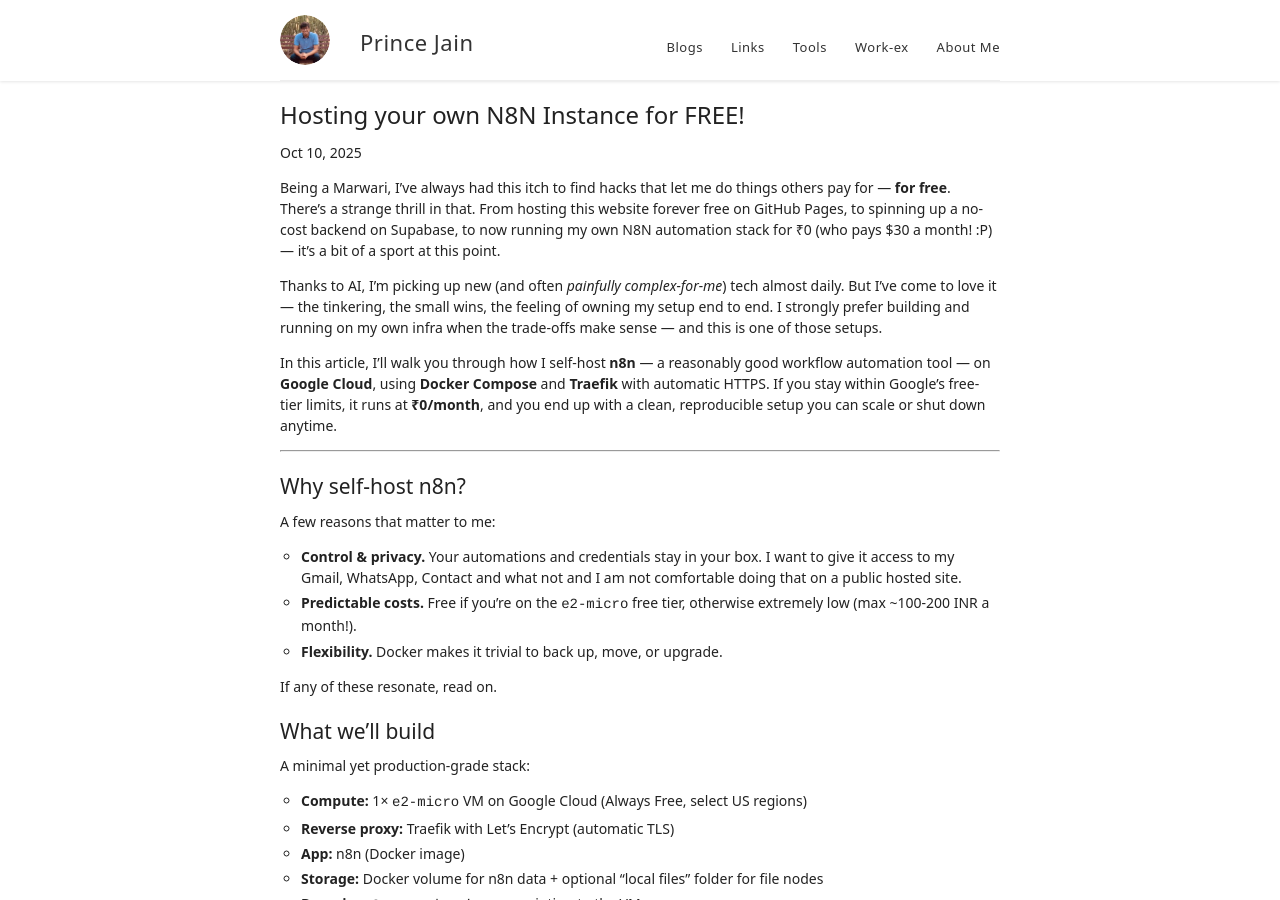
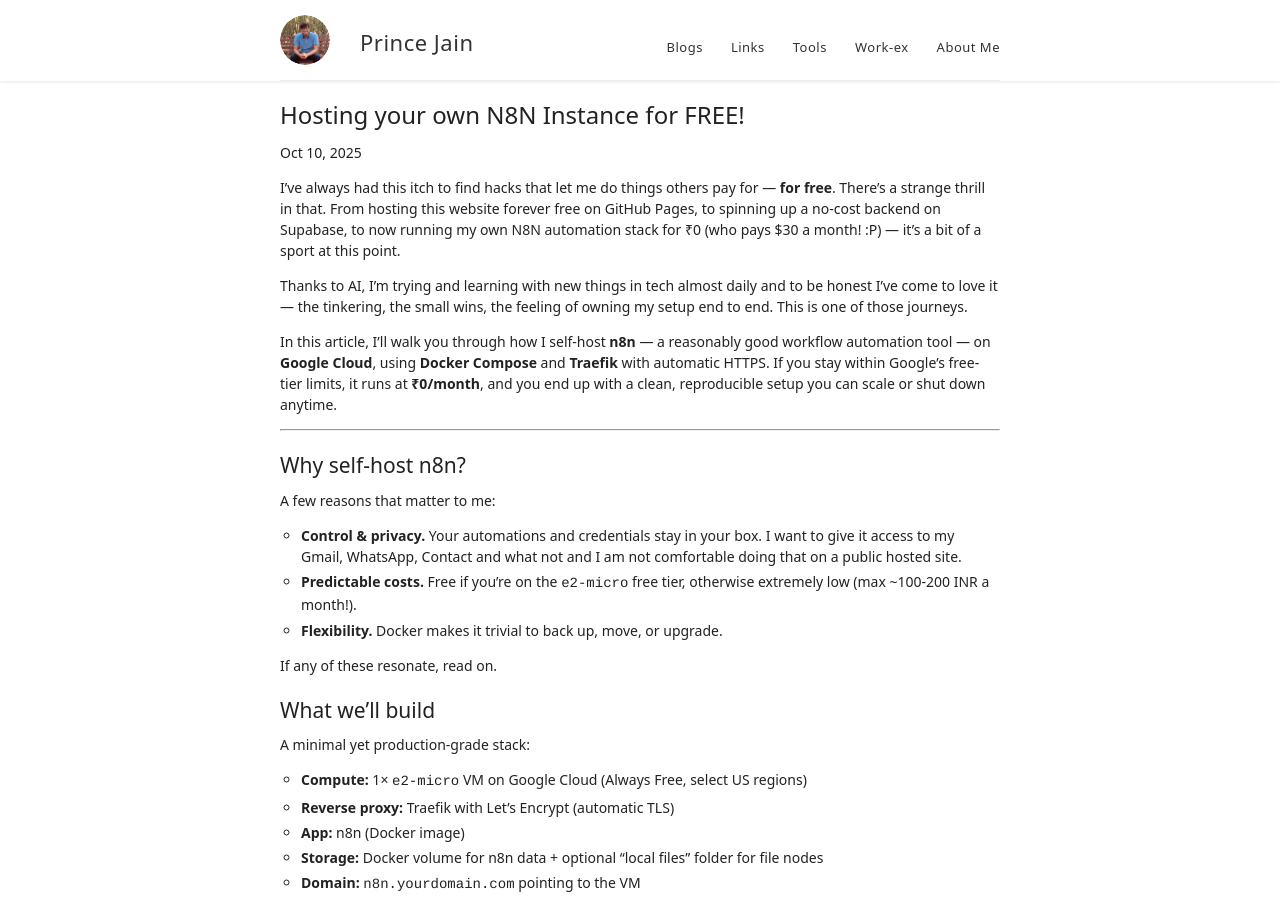
Before and after one commit to product-noob/product-noob.github.io, a Jekyll site: the page built from _posts/2025-10-10-Hosting-your-free-local-n8n.md, in a window 1280 px wide and 900 px high. Built offline with Jekyll 4.4.1, drawn with Linux system fonts in a browser that asks for light colours.

Commit message:
Update 2025-10-10-Hosting-your-free-local-n8n.md

```diff
--- a/_posts/2025-10-10-Hosting-your-free-local-n8n.md
+++ b/_posts/2025-10-10-Hosting-your-free-local-n8n.md
@@ -4,9 +4,9 @@ title:  "Hosting your own N8N Instance for FREE!"
 description: "Sharing a step by step tutorial on how you can host a free n8n server on Google Cloud."
 ---
 
-Being a Marwari, I’ve always had this itch to find hacks that let me do things others pay for — **for free**. There’s a strange thrill in that. From hosting this website forever free on GitHub Pages, to spinning up a no-cost backend on Supabase, to now running my own N8N automation stack for ₹0 (who pays $30 a month! :P) — it’s a bit of a sport at this point.
+I’ve always had this itch to find hacks that let me do things others pay for — **for free**. There’s a strange thrill in that. From hosting this website forever free on GitHub Pages, to spinning up a no-cost backend on Supabase, to now running my own N8N automation stack for ₹0 (who pays $30 a month! :P) — it’s a bit of a sport at this point.
 
-Thanks to AI, I’m picking up new (and often *painfully complex-for-me*) tech almost daily. But I’ve come to love it — the tinkering, the small wins, the feeling of owning my setup end to end. I strongly prefer building and running on my own infra when the trade-offs make sense — and this is one of those setups.
+Thanks to AI, I’m trying and learning with new things in tech almost daily and to be honest I’ve come to love it — the tinkering, the small wins, the feeling of owning my setup end to end. This is one of those journeys.
 
 In this article, I’ll walk you through how I self-host **n8n** — a reasonably good workflow automation tool — on **Google Cloud**, using **Docker Compose** and **Traefik** with automatic HTTPS. If you stay within Google’s free-tier limits, it runs at **₹0/month**, and you end up with a clean, reproducible setup you can scale or shut down anytime.
 
```
